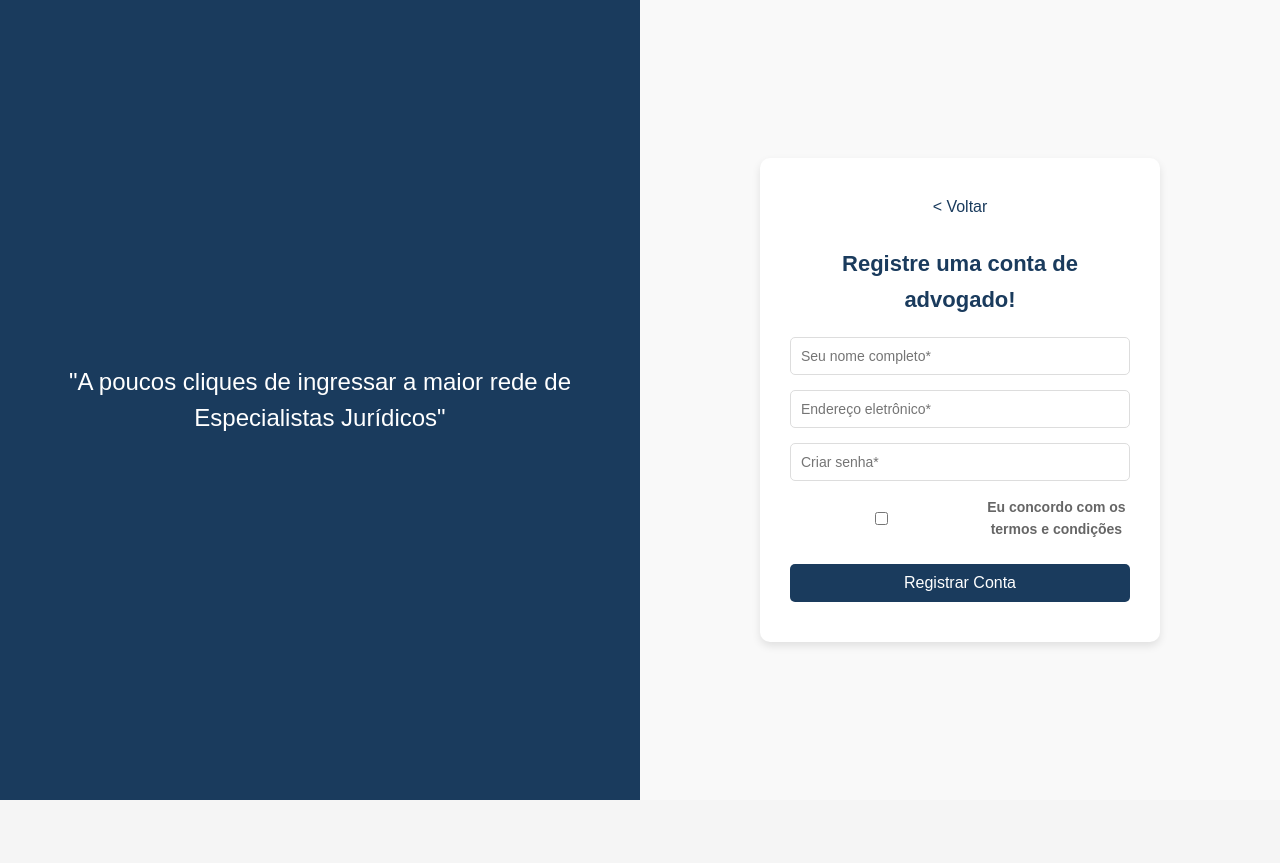
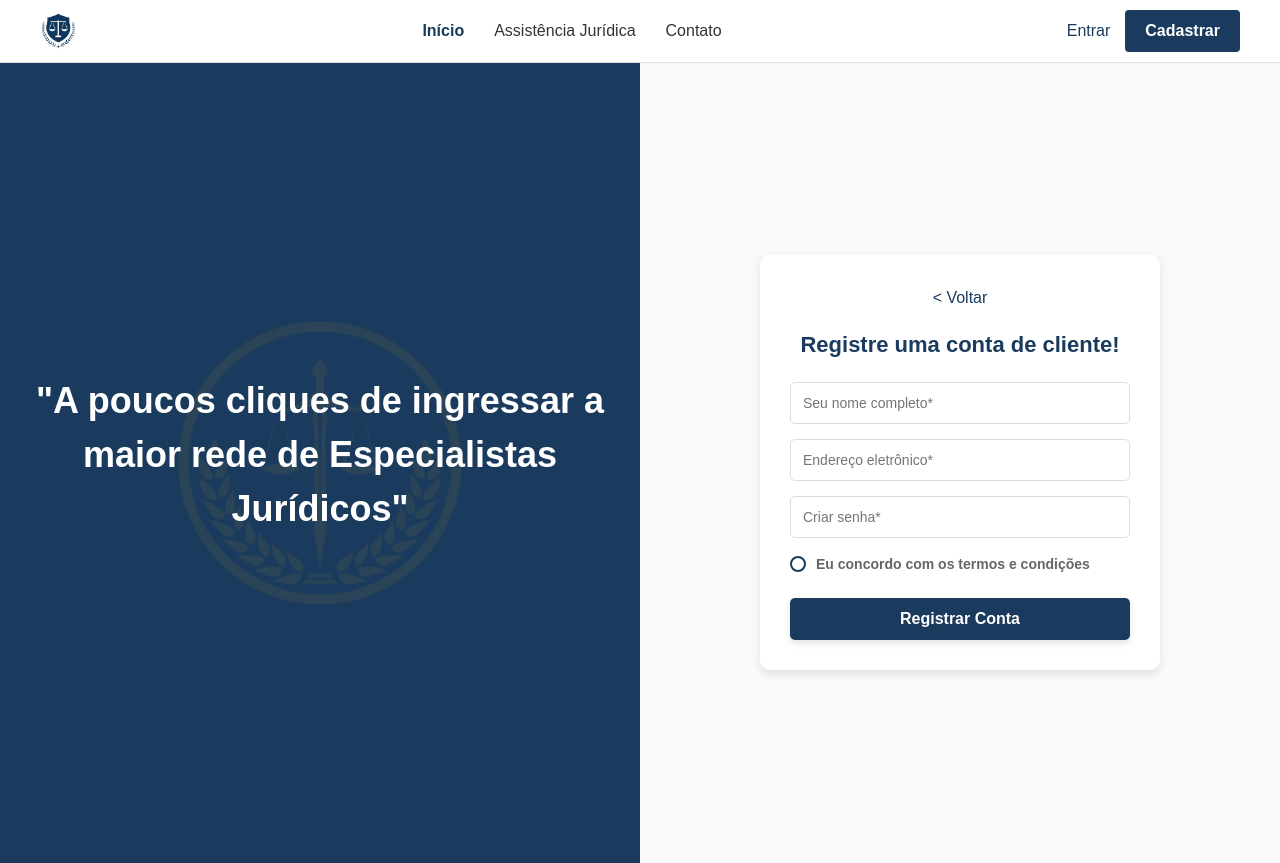
Before and after one commit to coqzieiro/site-coleta-reciclagem, a React (Vite) app in the folder frontend/: page /cadastro in a window 1280 px wide. Both pictures are taken after a click on the button "Cliente". Before the commit the page ends 800 px from the top, so only its background shows below. Built offline with nearby package versions, Linux system fonts and the light colour scheme.

Commit message:
finalizando front

```diff
--- a/frontend/src/pages/Cadastro.jsx
+++ b/frontend/src/pages/Cadastro.jsx
@@ -1,71 +1,124 @@
 import React, { useState } from "react";
 import "../styles/Cadastro.css";
 import "../styles/Main.css";
+import Header from "../components/Header";
+import advocacia from "../images/advocacia.png";
 
 const Cadastro = () => {
   const [step, setStep] = useState(1);
+  const [userType, setUserType] = useState(""); // Tipo de usuário selecionado
 
-  const nextStep = () => setStep(step + 1);
-  const prevStep = () => setStep(step - 1);
+  const nextStep = () => {
+    // Controla as etapas com base no tipo de usuário
+    if (userType === "cliente" && step === 2) setStep(4);
+    else if (userType === "advogado" && step === 2) setStep(4);
+    else setStep(step + 1);
+  };
+
+  const prevStep = () => setStep(1); // Sempre retorna para o primeiro passo
+
+  const selectUserType = (type) => {
+    setUserType(type);
+    nextStep();
+  };
 
   return (
+    <div>
+      <Header />
       <div className="cadastro-container">
         <div className="cadastro-left">
+          <img src={advocacia} alt="advocacia" className="fundo transparente" />
           <div className="cadastro-quote">
             <blockquote>
-            "A poucos cliques de ingressar a maior rede de Especialistas Jurídicos"
+            <h1>"A poucos cliques de ingressar a maior rede de Especialistas Jurídicos"</h1>
             </blockquote>
           </div>
         </div>
 
         <div className="cadastro-right">
+          {/* Passo 1: Seleção do tipo de usuário */}
           {step === 1 && (
             <div className="cadastro-step">
               <h2>Junte-se a nós!</h2>
               <p>Para começar esta jornada, diga-nos que tipo de conta você abrirá.</p>
-            <button onClick={nextStep}>Cliente</button>
-            <button onClick={nextStep}>Advogado</button>
-            <button onClick={nextStep}>Escritório de advocacia</button>
+              <div className="account-type-buttons">
+                <button onClick={() => selectUserType("cliente")}>
+                  <i className="fas fa-user"></i> Cliente
+                </button>
+                <button onClick={() => selectUserType("advogado")}>
+                  <i className="fas fa-gavel"></i> Advogado
+                </button>
+                <button onClick={() => selectUserType("escritorio")}>
+                  <i className="fas fa-building"></i> Escritório de advocacia
+                </button>
+              </div>
             </div>
           )}
 
+          {/* Passo 2: Registro personalizado com base no tipo de usuário */}
           {step === 2 && (
             <div className="cadastro-step">
-            <button className="voltar" onClick={prevStep}>&lt; Voltar</button>
-            <h2>Registre uma conta de advogado!</h2>
+              <button className="voltar" onClick={prevStep}>
+                &lt; Voltar
+              </button>
+              <h2>
+                {userType === "cliente" && "Registre uma conta de cliente!"}
+                {userType === "advogado" && "Registre uma conta de advogado!"}
+                {userType === "escritorio" && "Registre uma conta de escritório de advocacia!"}
+              </h2>
               <form>
                 <input type="text" placeholder="Seu nome completo*" required />
                 <input type="email" placeholder="Endereço eletrônico*" required />
                 <input type="password" placeholder="Criar senha*" required />
-              <label>
-                <input type="checkbox" required /> Eu concordo com os termos e condições
+                {userType === "advogado" && (
+                  <input type="text" placeholder="Número da licença de prática*" required />
+                )}
+
+                <label className="checkbox-label">
+                  <input type="checkbox" className="styled-checkbox" required />
+                  <span className="custom-checkbox"></span>
+                  Eu concordo com os termos e condições
                 </label>
-              <button type="submit" onClick={nextStep}>Registrar Conta</button>
+                <button type="submit" onClick={nextStep}>
+                  Registrar Conta
+                </button>
               </form>
             </div>
           )}
 
-        {step === 3 && (
+          {/* Passo 3: Apenas para Escritório */}
+          {step === 3 && userType === "escritorio" && (
             <div className="cadastro-step">
-            <button className="voltar" onClick={prevStep}>&lt; Voltar</button>
+              <button className="voltar" onClick={prevStep}>
+                &lt; Voltar
+              </button>
               <h2>Complete seu perfil!</h2>
               <form>
                 <input type="text" placeholder="Número da licença de prática" required />
                 <input type="text" placeholder="Nome do Escritório" required />
                 <select required>
                   <option>Ano de Acreditação</option>
+                  <option value="antes">Antes</option>
                   <option value="2020">2020</option>
                   <option value="2021">2021</option>
                   <option value="2022">2022</option>
+                  <option value="2022">2022</option>
+                  <option value="2023">2023</option>
+                  <option value="2024">2024</option>
                 </select>
-              <button type="submit" onClick={nextStep}>Salvar e continuar</button>
+                <button type="submit" onClick={nextStep}>
+                  Salvar e continuar
+                </button>
               </form>
             </div>
           )}
 
+          {/* Passo 4: Confirmação */}
           {step === 4 && (
             <div className="cadastro-step">
-            <button className="voltar" onClick={prevStep}>&lt; Voltar</button>
+              <button className="voltar" onClick={prevStep}>
+                &lt; Voltar
+              </button>
               <h2>Complete seu perfil!</h2>
               <form>
                 <label>Celular</label>
@@ -79,6 +132,7 @@ const Cadastro = () => {
           )}
         </div>
       </div>
+    </div>
   );
 };
 
--- a/frontend/src/pages/Home.jsx
+++ b/frontend/src/pages/Home.jsx
@@ -45,9 +45,10 @@ const Home = () => {
             <input type="email" placeholder="Email" required />
             <input type="tel" placeholder="Celular" required />
             <select required>
-              <option value="">Assunto</option>
+              <option value="">-</option>
               <option value="pensão">Pensão</option>
               <option value="contrato">Contrato</option>
+              <option value="familiar">Familiar</option>
             </select>
             <textarea placeholder="Informações adicionais"></textarea>
             <p className="form-disclaimer">
--- a/frontend/src/pages/Login.jsx
+++ b/frontend/src/pages/Login.jsx
@@ -11,7 +11,7 @@ const Login = () => {
       <div className="login-container">
         <div className="login-left">
           <div className="login-quote">
-            <h1>A poucos cliques de ingressar a maior rede de Especialistas Jurídicos</h1>
+            <h1>"Faça parte do LegalAid, uma comunidade que se solidariza com o seu problema!"</h1>
           </div>
         </div>
         <div className="login-right">
--- a/frontend/src/styles/Cadastro.css
+++ b/frontend/src/styles/Cadastro.css
@@ -52,20 +52,28 @@
     margin-bottom: 20px;
   }
 
-.cadastro-step button {
+  .cadastro-step .account-type-buttons button {
     width: 100%;
-    padding: 10px 15px;
-    margin-bottom: 10px;
+    padding: 12px;
     font-size: 16px;
     color: white;
     background-color: #1a3b5d;
     border: none;
     border-radius: 5px;
+    margin-bottom: 15px;
     cursor: pointer;
+    display: flex;
+    align-items: center;
+    justify-content: center;
+    gap: 10px;
     transition: background-color 0.3s;
   }
 
-.cadastro-step button:hover {
+  .cadastro-step .account-type-buttons button i {
+    font-size: 18px;
+  }
+
+  .cadastro-step .account-type-buttons button:hover {
     background-color: #16496f;
   }
 
@@ -78,9 +86,21 @@
   .cadastro-step form input,
   .cadastro-step form select {
     width: 100%;
-    padding: 10px;
+    padding: 12px;
     font-size: 14px;
     border: 1px solid #ddd;
+    border-radius: 5px;
+  }
+
+  .cadastro-step form .phone-input {
+    display: flex;
+    align-items: center;
+    gap: 10px;
+  }
+
+  .cadastro-step form .phone-input span {
+    background-color: #f1f1f1;
+    padding: 12px;
     border-radius: 5px;
   }
 
@@ -92,18 +112,6 @@
     color: #666;
   }
 
-.cadastro-step form .phone-input {
-    display: flex;
-    gap: 10px;
-    align-items: center;
-}
-
-.cadastro-step form .phone-input span {
-    background-color: #e6e6e6;
-    padding: 10px;
-    border-radius: 5px;
-}
-
   .cadastro-step .voltar {
     background-color: transparent;
     color: #1a3b5d;
@@ -112,3 +120,113 @@
     margin-bottom: 20px;
     cursor: pointer;
   }
+
+  .cadastro-step .voltar:hover {
+    text-decoration: underline;
+  }
+
+  /* Botão Principal */
+.cadastro-step button[type="submit"] {
+    width: 100%;
+    padding: 12px;
+    font-size: 16px;
+    font-weight: bold;
+    color: white;
+    background-color: #1a3b5d;
+    border: none;
+    border-radius: 5px;
+    cursor: pointer;
+    transition: background-color 0.3s ease, transform 0.2s ease;
+    box-shadow: 0px 4px 6px rgba(0, 0, 0, 0.1);
+  }
+
+  /* Hover e Ativo */
+  .cadastro-step button[type="submit"]:hover {
+    background-color: #16496f;
+  }
+
+  .cadastro-step button[type="submit"]:active {
+    transform: scale(0.98);
+  }
+
+  .cadastro-left {
+    flex: 1;
+    position: relative;
+    background-color: #1a3b5d;
+    color: white;
+    display: flex;
+    justify-content: center;
+    align-items: center;
+    padding: 20px;
+    overflow: hidden;
+  }
+
+  .cadastro-left img {
+    position: absolute;
+    top: 50%;
+    left: 50%;
+    transform: translate(-50%, -50%);
+    width: 60%;
+    height: auto;
+    opacity: 0.1; /* Define a transparência */
+    z-index: 1;
+  }
+
+  .cadastro-quote {
+    position: relative;
+    z-index: 2; /* Mantém o texto acima da imagem */
+    font-size: 24px;
+    line-height: 1.5;
+    text-align: center;
+  }
+
+  .custom-checkbox {
+    width: 16px;
+    height: 16px;
+    border: 2px solid #1a3b5d;
+    border-radius: 50%;
+    background-color: white;
+    display: inline-block;
+    position: relative;
+    transition: background-color 0.2s, border-color 0.2s;
+}
+
+.styled-checkbox:checked + .custom-checkbox {
+    background-color: #1a3b5d;
+    border-color: #1a3b5d;
+}
+
+.account-type-buttons button {
+    width: 100%;
+    padding: 12px;
+    font-size: 16px;
+    color: white;
+    background-color: #1a3b5d;
+    border: none;
+    border-radius: 5px;
+    margin-bottom: 15px;
+    cursor: pointer;
+    transition: background-color 0.3s ease;
+  }
+
+  .account-type-buttons button:hover {
+    background-color: #16496f;
+  }
+
+  .account-type-buttons button i {
+    margin-right: 10px;
+  }
+
+  .cadastro-step .checkbox-label {
+    display: flex;
+    align-items: center;
+    gap: 10px;
+    font-size: 14px;
+    color: #666;
+  }
+
+  .cadastro-step .phone-input {
+    display: flex;
+    gap: 10px;
+    align-items: center;
+  }
```
Also changed, not shown: frontend/src/images/advocacia.png (added). Lines whose indentation alone changed are shown as unchanged.
